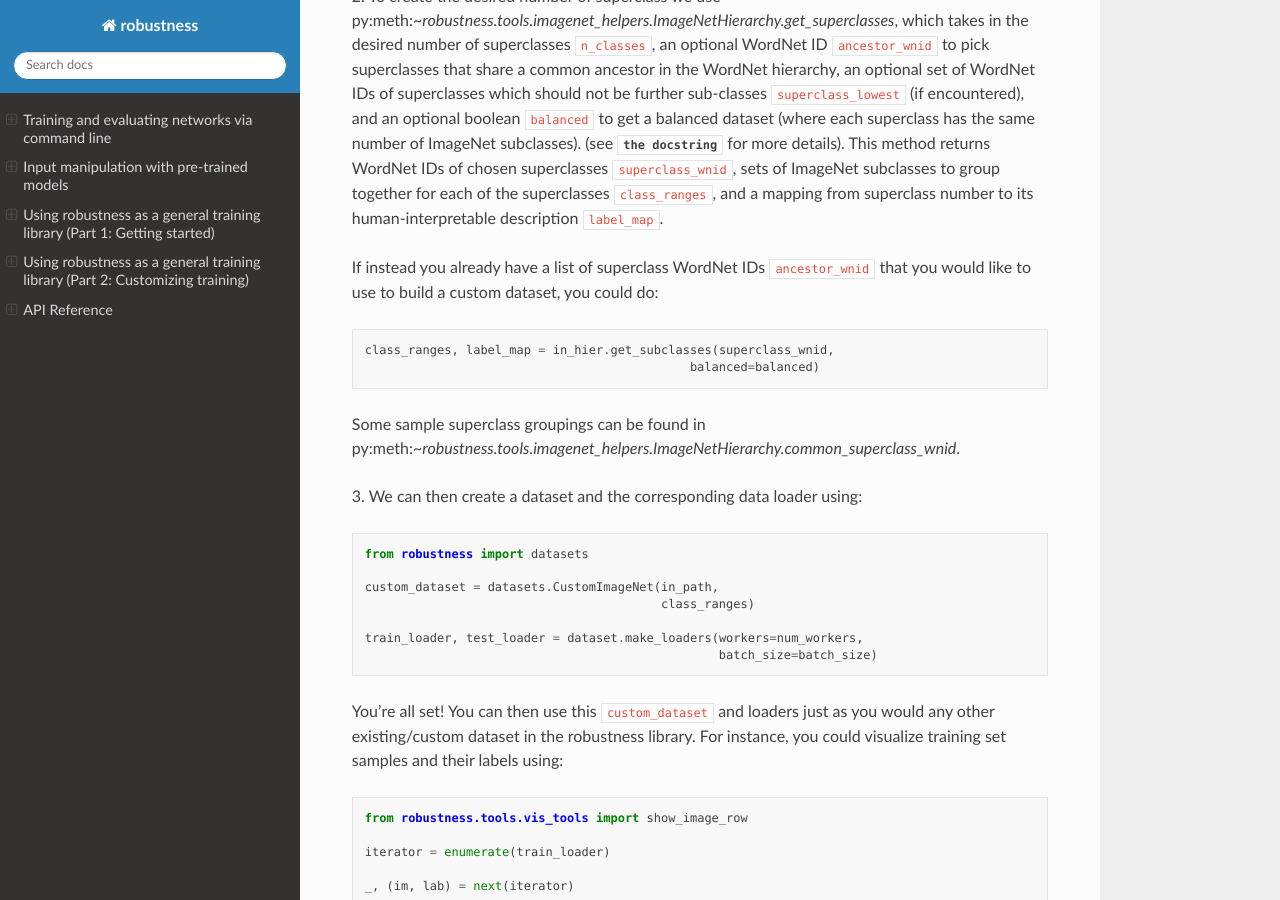
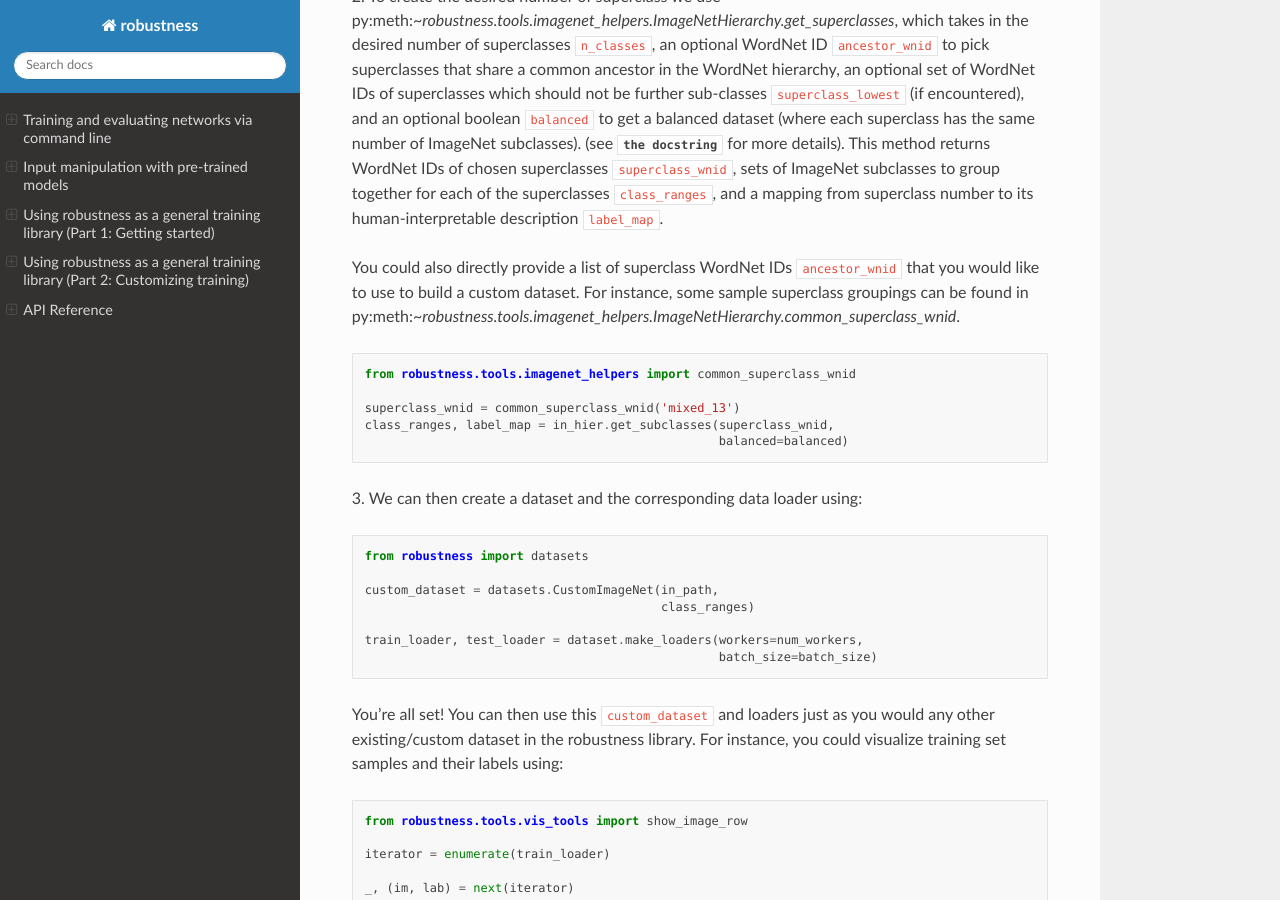
Before and after one commit to MadryLab/robustness, a Sphinx documentation site: the page built from docs/example_usage/custom_imagenet.rst, in a window 1280 px wide and 900 px high, scrolled down 689 px. Built offline with Sphinx 7.4.7 and the Read the Docs theme 2.0.0, drawn with Linux system fonts in a browser that asks for light colours.

Commit message:
Add sample superclass groupings

```diff
--- a/docs/example_usage/custom_imagenet.rst
+++ b/docs/example_usage/custom_imagenet.rst
@@ -50,16 +50,21 @@ more details). This method returns WordNet IDs of chosen superclasses
 for each of the superclasses :samp:`class_ranges`, and a mapping from
 superclass number to its human-interpretable description :samp:`label_map`.
 
-If instead you already have a list of superclass WordNet IDs :samp:`ancestor_wnid`
-that you would like to use to build a custom dataset, you could do:
+You could also directly provide a list of superclass WordNet IDs :samp:`ancestor_wnid`
+that you would like to use to build a custom dataset. For instance, some sample superclass
+groupings can be found in
+py:meth:`~robustness.tools.imagenet_helpers.ImageNetHierarchy.common_superclass_wnid`.
+
 
 .. code-block:: python
 
-   class_ranges, label_map = in_hier.get_subclasses(superclass_wnid,
-                                                balanced=balanced)
+  from robustness.tools.imagenet_helpers import common_superclass_wnid
 
-Some sample superclass groupings can be found in
-py:meth:`~robustness.tools.imagenet_helpers.ImageNetHierarchy.common_superclass_wnid`.
+  superclass_wnid = common_superclass_wnid('mixed_13')
+  class_ranges, label_map = in_hier.get_subclasses(superclass_wnid,
+                                                   balanced=balanced)
+
+
 
 3. We can then create a dataset and the corresponding data loader
 using:
```
